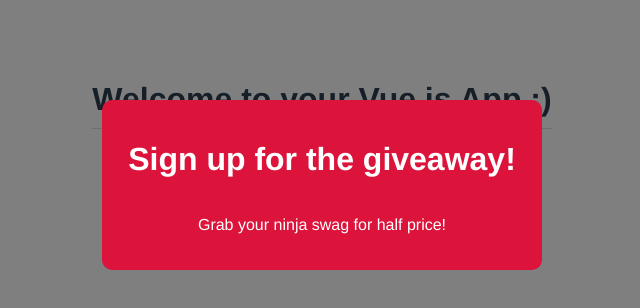
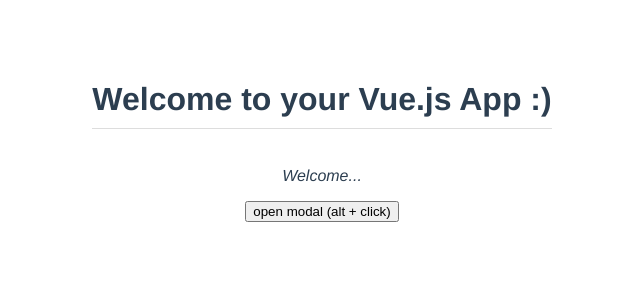
Before and after one commit to aydinuslu/VueProjects, a Vue app: page / in a window 1280 px wide. Shown: the top 308 px of the page, without its empty margins (318-958 px from the left). Built offline with nearby package versions, Linux system fonts and the light colour scheme.

Commit message:
video #5 modal project - click event modifiers

```diff
--- a/src/App.vue
+++ b/src/App.vue
@@ -1,6 +1,10 @@
 <template>
   <h1>{{title}}</h1>
-  <Modal :header="header" :text="text" theme="sale"/>
+  <p>Welcome...</p>
+  <div v-if="showModal">
+    <Modal :header="header" :text="text" theme="sale" @close="toggleModal"/>
+  </div>
+  <button @click.alt="toggleModal">open modal (alt + click)</button>
 </template>
 
 <script>
@@ -15,7 +19,13 @@ export default {
     return {
       title: 'Welcome to your Vue.js App :)',
       header: 'Sign up for the giveaway!',
-      text: 'Grab your ninja swag for half price!'
+      text: 'Grab your ninja swag for half price!',
+      showModal: false
+    }
+  },
+  methods:{
+    toggleModal(){
+      this.showModal = !this.showModal
     }
   }
 }
--- a/src/components/Modal.vue
+++ b/src/components/Modal.vue
@@ -1,5 +1,5 @@
 <template>
-    <div class="backdrop">
+    <div class="backdrop" @click.self="closeModal">
         <div class="modal" :class="{ sale: theme === 'sale'}">
             <h1>{{ header }}</h1>
             <p>{{ text }}</p>
@@ -8,9 +8,16 @@
 </template>
 
 <script>
+
 export default {
-    props: ['header', 'text', 'theme']
+    props: ['header', 'text', 'theme'],
+    methods: {
+        closeModal() {
+            this.$emit('close')
+        }
+    }
 }
+
 </script>
 
 <style>
```
Also changed, not shown: src/assets/Screenshot7.png (added), 1 other file (tests, documents, lock files or other folders).
